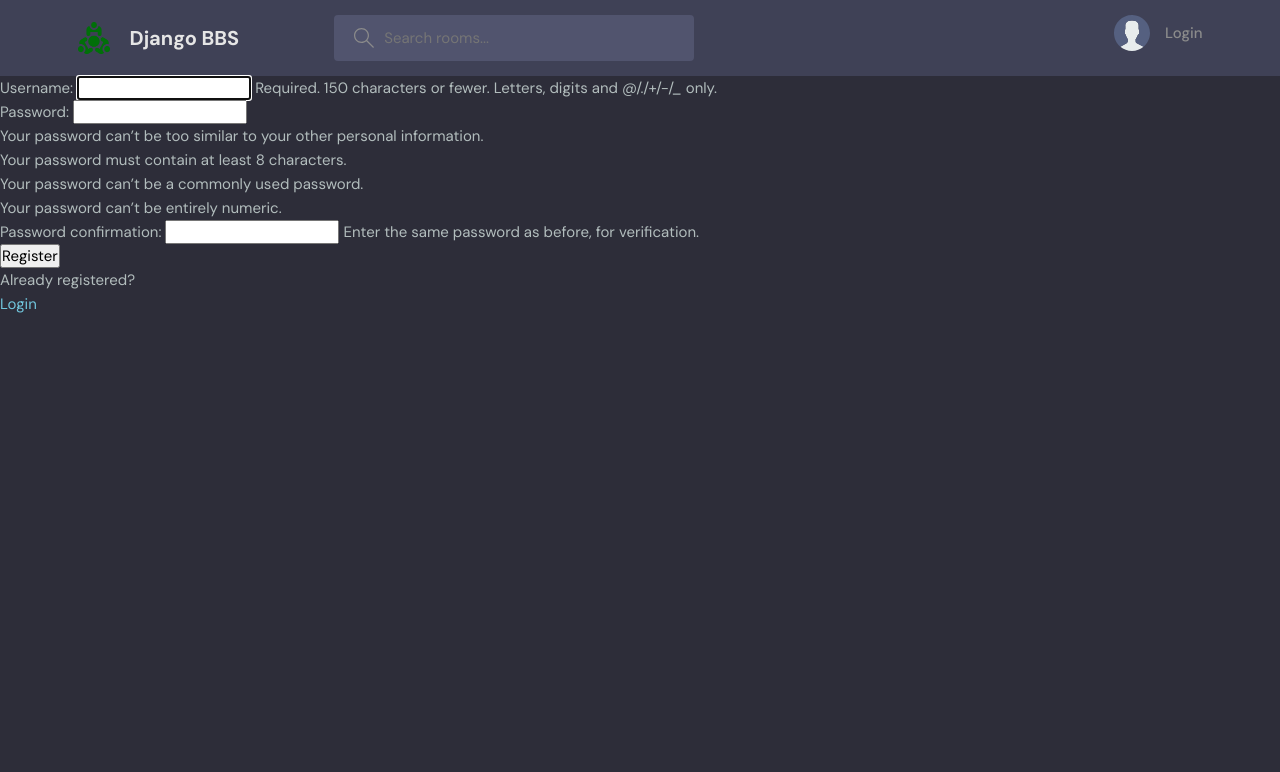
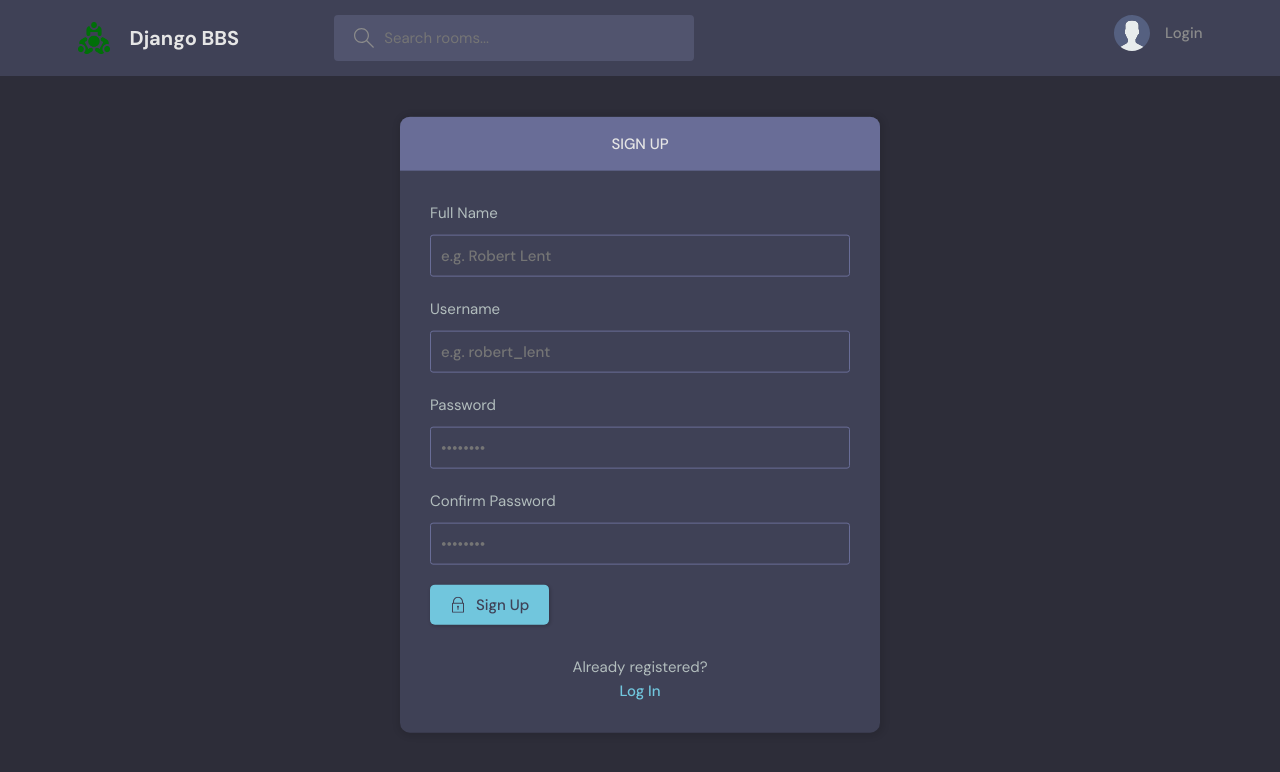
Before and after one commit to robertlent/django-bbs, a Django app: page /register/ in a window 1280 px wide. Shown: the top 772 px of the page. Run offline with Django 4.2, Linux system fonts and the light colour scheme.

Commit message:
Add theming/styling for Login/Register page

```diff
--- a/main/templates/main/login_register.html
+++ b/main/templates/main/login_register.html
@@ -2,38 +2,140 @@
 
 {% block content %}
 
+<main class="auth layout">
+    <div class="container">
+        <div class="layout__box">
+
             {% if page == 'login' %}
-<div>
-    <form method="POST" action="">
+
+            <div class="layout__boxHeader">
+                <div class="layout__boxTitle">
+                    <h3>Login</h3>
+                </div>
+            </div>
+
+            <div class="layout__body">
+                <form class="form" method="POST">
                     {% csrf_token %}
 
-        <label>Username:</label>
-        <input type="text" name="username" placeholder="Enter Username">
+                    <div class="form__group form__group">
+                        <label for="room_name">Username</label>
 
-        <label>Password:</label>
-        <input type="password" name="password" placeholder="Enter Password">
+                        <input id="username" name="username" type="text" placeholder="e.g. robert_lent" />
+                    </div>
 
-        <input type="submit" value="Login">
+                    <div class="form__group">
+                        <label for="password">Password</label>
+
+                        <input
+                            id="password"
+                            name="password"
+                            type="password"
+                            placeholder="&bull;&bull;&bull;&bull;&bull;&bull;&bull;&bull;"
+                        />
+                    </div>
+
+                    <button class="btn btn--main" type="submit">
+                        <svg
+                        version="1.1"
+                        xmlns="http://www.w3.org/2000/svg"
+                        width="32"
+                        height="32"
+                        viewBox="0 0 32 32"
+                        >
+                        <title>lock</title>
+                        <path
+                            d="M27 12h-1v-2c0-5.514-4.486-10-10-10s-10 4.486-10 10v2h-1c-0.553 0-1 0.447-1 1v18c0 0.553 0.447 1 1 1h22c0.553 0 1-0.447 1-1v-18c0-0.553-0.447-1-1-1zM8 10c0-4.411 3.589-8 8-8s8 3.589 8 8v2h-16v-2zM26 30h-20v-16h20v16z"
+                        ></path>
+                        <path
+                            d="M15 21.694v4.306h2v-4.306c0.587-0.348 1-0.961 1-1.694 0-1.105-0.895-2-2-2s-2 0.895-2 2c0 0.732 0.413 1.345 1 1.694z"
+                        ></path>
+                        </svg>
+
+                        Log In
+                    </button>
                 </form>
 
+                <div class="auth__action">
                     <p>Need to register?</p>
-    <a href="{% url 'register' %}">Register</a>
+                    <a href="{% url 'register' %}" class="btn btn--link">Register</a>
+                </div>
             </div>
 
             {% else %}
 
-<div>
-    <form method="POST" action="">
+            <div class="layout__boxHeader">
+                <div class="layout__boxTitle">
+                    <h3>Sign Up</h3>
+                </div>
+            </div>
+
+            <div class="layout__body">
+                <form class="form" method="POST">
                     {% csrf_token %}
 
-        {{ form.as_p }}
+                    <div class="form__group form__group">
+                        <label for="fullname">Full Name</label>
 
-        <input type="submit" value="Register">
+                        <input id="fullname" name="fullname" type="text" placeholder="e.g. Robert Lent" />
+                    </div>
+
+                    <div class="form__group form__group">
+                        <label for="room_name">Username</label>
+
+                        <input id="username" name="username" type="text" placeholder="e.g. robert_lent" />
+                    </div>
+
+                    <div class="form__group">
+                        <label for="password">Password</label>
+                        <input
+                        id="password"
+                        name="password"
+                        type="password"
+                        placeholder="&bull;&bull;&bull;&bull;&bull;&bull;&bull;&bull;"
+                        />
+                    </div>
+
+                    <div class="form__group">
+                        <label for="confirm_password">Confirm Password</label>
+                        <input
+                        id="confirm_password"
+                        name="confirm_password"
+                        type="password"
+                        placeholder="&bull;&bull;&bull;&bull;&bull;&bull;&bull;&bull;"
+                        />
+                    </div>
+
+                    <button class="btn btn--main" type="submit">
+                        <svg
+                        version="1.1"
+                        xmlns="http://www.w3.org/2000/svg"
+                        width="32"
+                        height="32"
+                        viewBox="0 0 32 32"
+                        >
+                        <title>lock</title>
+                        <path
+                            d="M27 12h-1v-2c0-5.514-4.486-10-10-10s-10 4.486-10 10v2h-1c-0.553 0-1 0.447-1 1v18c0 0.553 0.447 1 1 1h22c0.553 0 1-0.447 1-1v-18c0-0.553-0.447-1-1-1zM8 10c0-4.411 3.589-8 8-8s8 3.589 8 8v2h-16v-2zM26 30h-20v-16h20v16z"
+                        ></path>
+                        <path
+                            d="M15 21.694v4.306h2v-4.306c0.587-0.348 1-0.961 1-1.694 0-1.105-0.895-2-2-2s-2 0.895-2 2c0 0.732 0.413 1.345 1 1.694z"
+                        ></path>
+                        </svg>
+
+                        Sign Up
+                    </button>
                 </form>
 
+                <div class="auth__action">
                     <p>Already registered?</p>
-    <a href="{% url 'login' %}">Login</a>
+                    <a href="{% url 'login' %}" class="btn btn--link">Log In</a>
                 </div>
 
                 {% endif %}
+            </div>
+        </div>
+    </div>
+</main>
+
 {% endblock content %}
```
Lines whose indentation alone changed are shown as unchanged.
